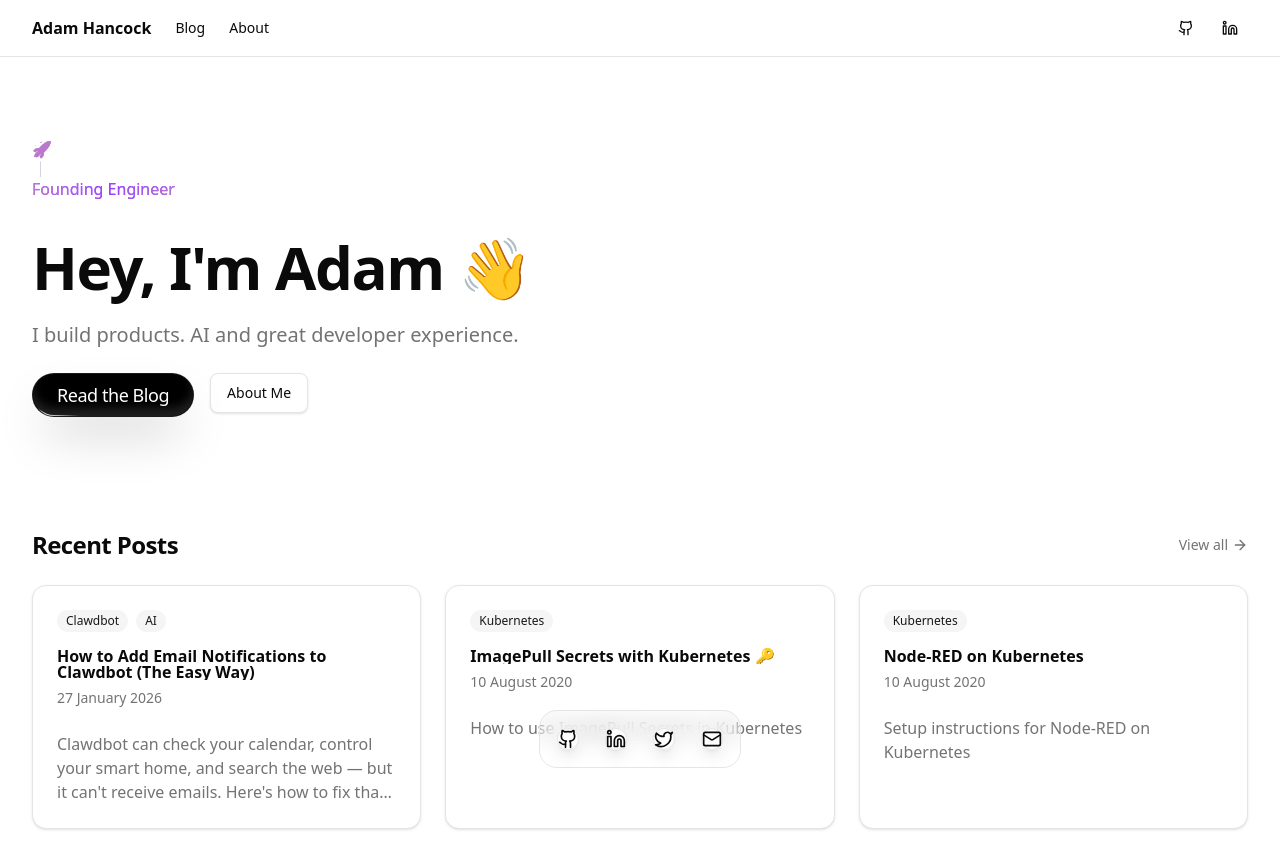
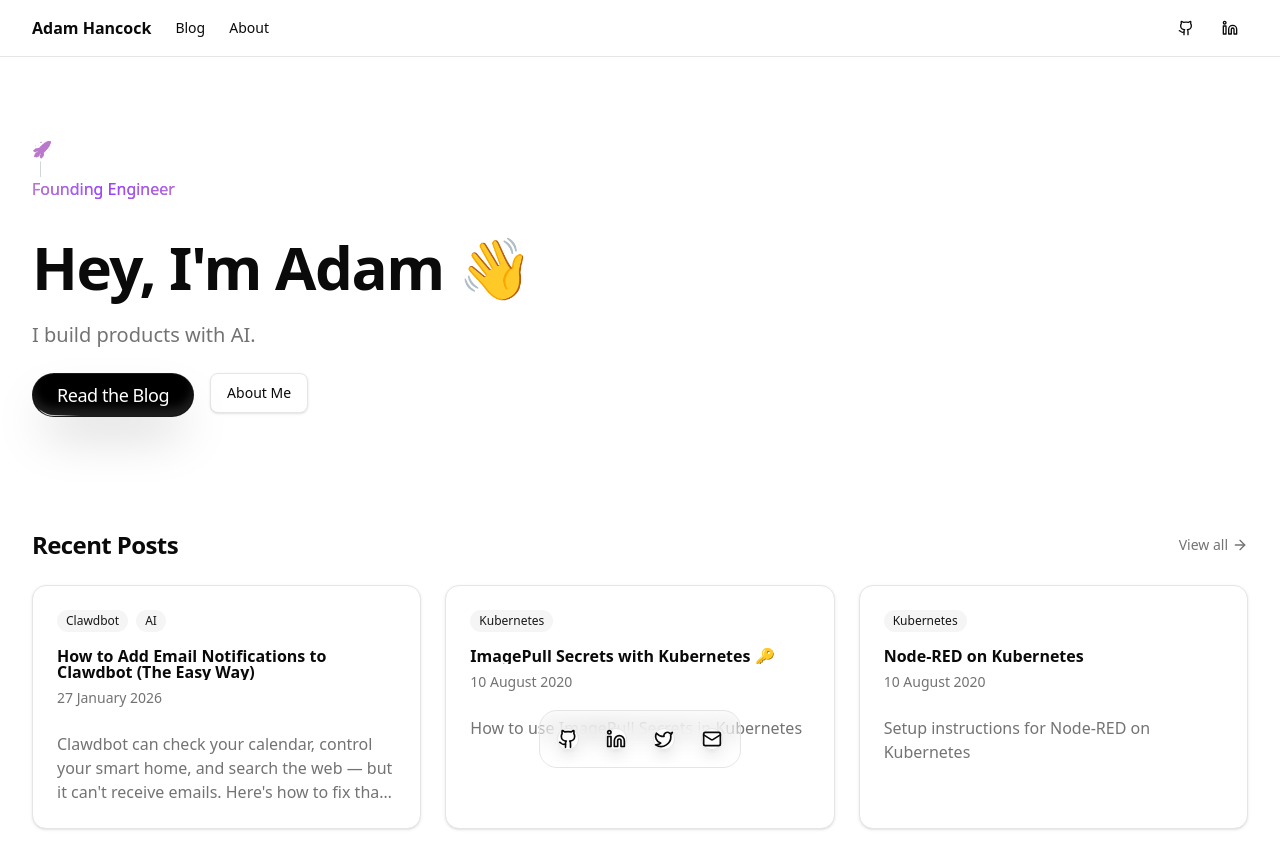
Before and after one commit to adamhancock/adamhancock-next, a Next.js app: page / in a window 1280 px wide. Shown: the top 868 px of the page. Built offline with nearby package versions, Linux system fonts and the light colour scheme.

Commit message:
Update tagline: I build products with AI

```diff
--- a/src/app/page.tsx
+++ b/src/app/page.tsx
@@ -36,7 +36,7 @@ export default async function Home() {
 
         <BlurFade delay={0.3}>
           <p className="text-xl text-muted-foreground max-w-2xl">
-            I build products. AI and great developer experience.
+            I build products with AI.
           </p>
         </BlurFade>
 
```
